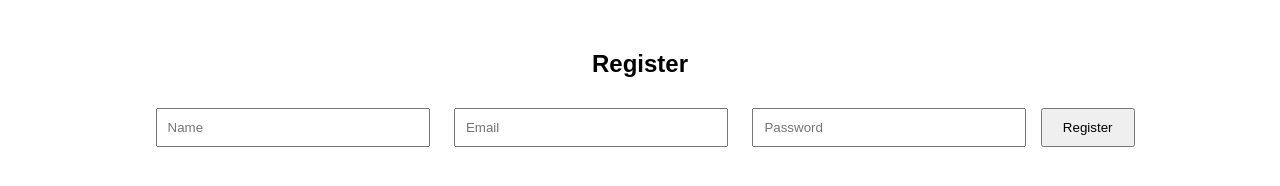
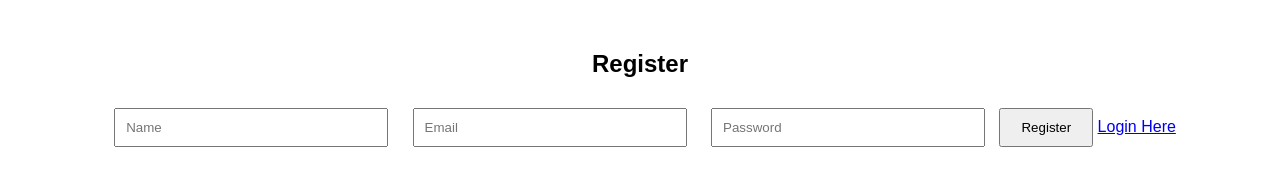
Before and after one commit to priyayadav25/task-management-app, a plain HTML site: page frontend/register.html in a window 1280 px wide. Drawn offline with Linux system fonts and the light colour scheme; files that its build step writes are made by us from their sources.

Commit message:
Update register.html

```diff
--- a/frontend/register.html
+++ b/frontend/register.html
@@ -6,6 +6,7 @@
 </head>
 <body>
 
+<div class="container">
 <h2>Register</h2>
 
 <input type="text" id="name" placeholder="Name">
@@ -14,6 +15,9 @@
 
 <button onclick="registerUser()">Register</button>
 
+<a href="login.html">Login Here</a>
+</div>
+
 <script src="script.js"></script>
 
 </body>
```
